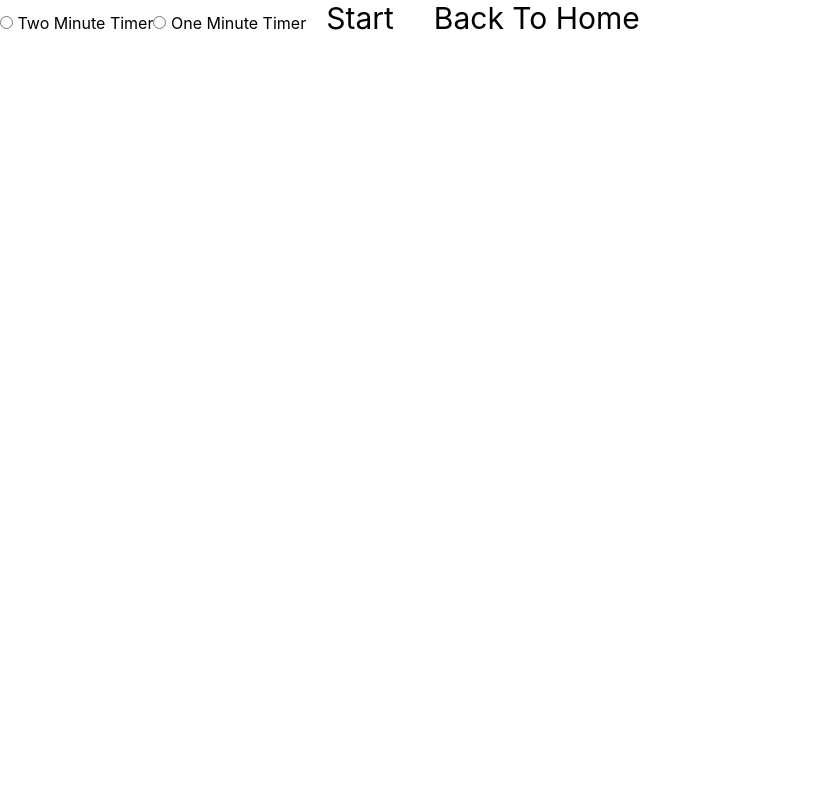
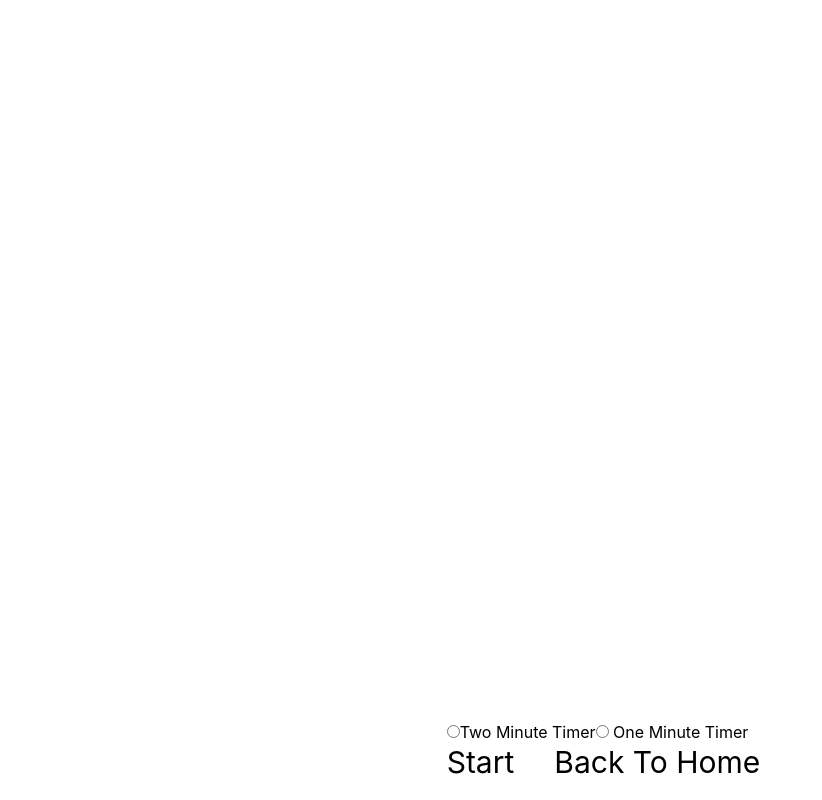
Before and after one commit to andrew-ho7705/agile-game, a React (Create React App) app: page /game in a window 1280 px wide. Shown: the whole page, without its empty margins (0-822 px from the left). Built offline with nearby package versions, Linux system fonts and the light colour scheme.

Commit message:
Align timer buttons

```diff
--- a/src/components/Game.js
+++ b/src/components/Game.js
@@ -9,24 +9,20 @@ const Game = () => {
         const option2 = document.getElementById("Two Minute Timer");
 
         option1.addEventListener("change", () => {
-            if (option1.checked) {
-                option2.checked = false;
-            }
+            if (option1.checked) option2.checked = false;
         });
 
         option2.addEventListener("change", () => {
-            if (option2.checked) {
-                option1.checked = false;
-            }
+            if (option2.checked) option1.checked = false;
         });
     }
 
     return (
-        <>
-            <div className="align-bottom">
+        <footer className="absolute bottom-5 left-1/3">
+            <div>
+                <ul className=" px-5">
                     <input
                         type="radio"
-                    value="Two Minute Timer"
                         id="Two Minute Timer"
                         className="bg-slate-800 text-white"
                         onClick={() => {
@@ -34,10 +30,9 @@ const Game = () => {
                             handleRadioClick();
                         }}
                     />
-                {" Two Minute Timer"}
+                    {"Two Minute Timer"}
                     <input
                         type="radio"
-                    value="One Minute Timer"
                         id="One Minute Timer"
                         className="bg-slate-800 text-white"
                         onClick={() => {
@@ -46,6 +41,7 @@ const Game = () => {
                         }}
                     />
                     {" One Minute Timer"}
+                </ul>
 
                 <Link
                     to={typeOfTimer === "oneMin" ? "timer2" : "timer1"}
@@ -57,7 +53,7 @@ const Game = () => {
                     Back To Home
                 </Link>
             </div>
-        </>
+        </footer>
     );
 };
 
```
Lines whose indentation alone changed are shown as unchanged.
